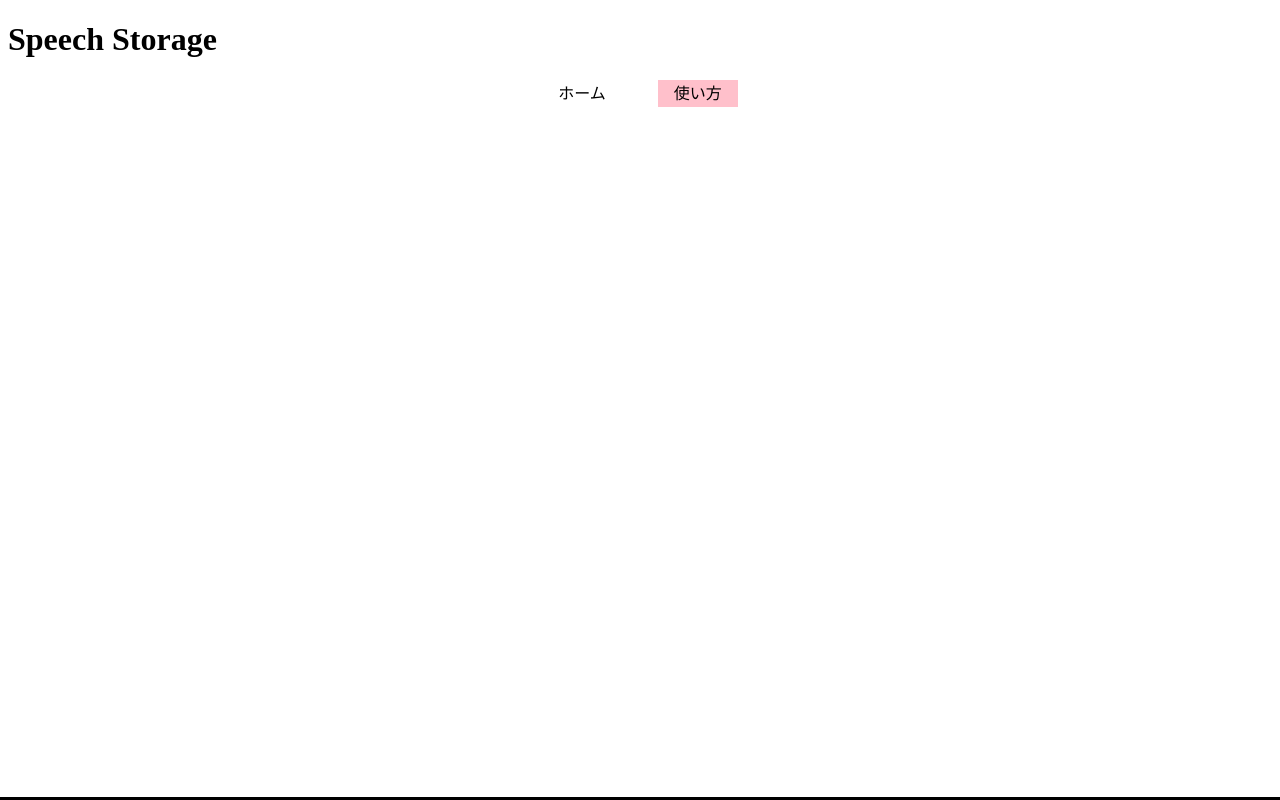
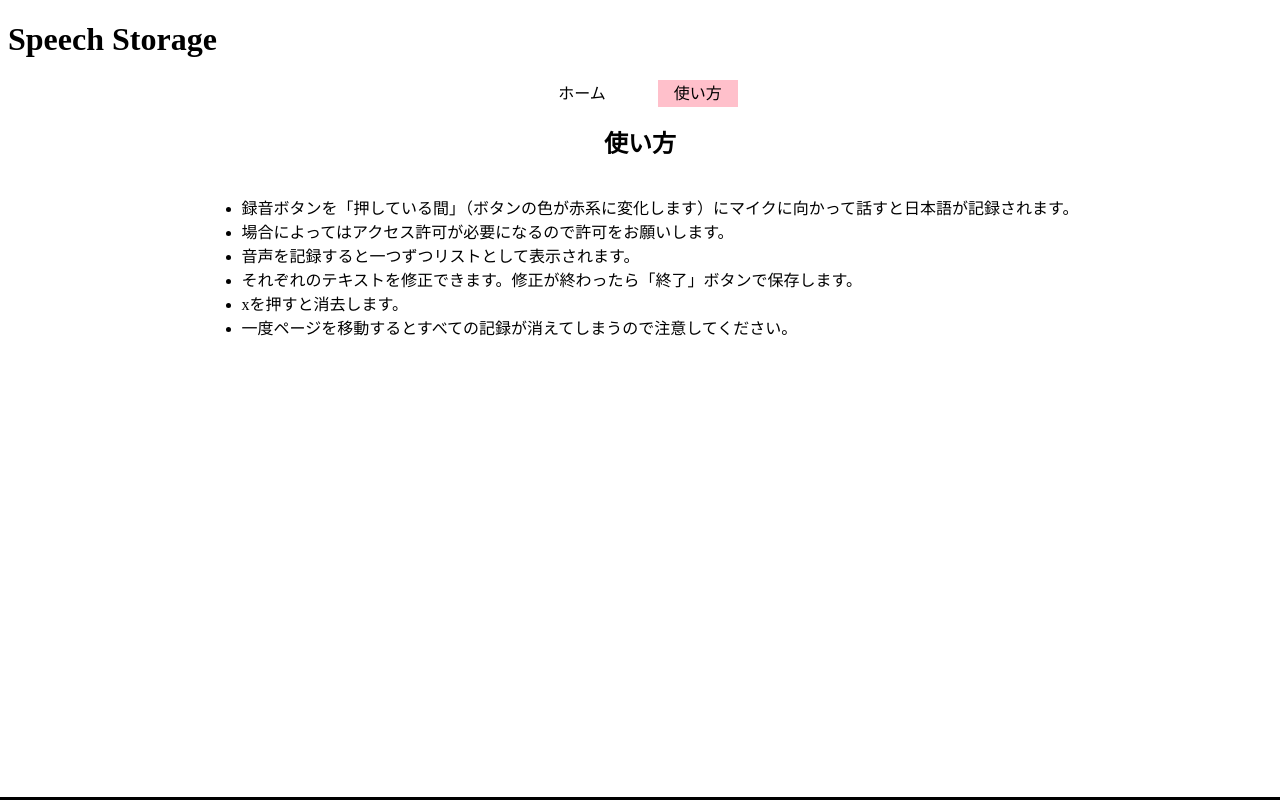
Before and after one commit to aiwaka/speech_storage, a SvelteKit app: page /about in a window 1280 px wide. Built offline with nearby package versions, Linux system fonts and the light colour scheme.

Commit message:
add about page

```diff
--- a/src/routes/about/+page.svelte
+++ b/src/routes/about/+page.svelte
@@ -0,0 +1,11 @@
+<h2>使い方</h2>
+<ul>
+  <li>
+    録音ボタンを「押している間」（ボタンの色が赤系に変化します）にマイクに向かって話すと日本語が記録されます。
+  </li>
+  <li>場合によってはアクセス許可が必要になるので許可をお願いします。</li>
+  <li>音声を記録すると一つずつリストとして表示されます。</li>
+  <li>それぞれのテキストを修正できます。修正が終わったら「終了」ボタンで保存します。</li>
+  <li>xを押すと消去します。</li>
+  <li>一度ページを移動するとすべての記録が消えてしまうので注意してください。</li>
+</ul>
```
